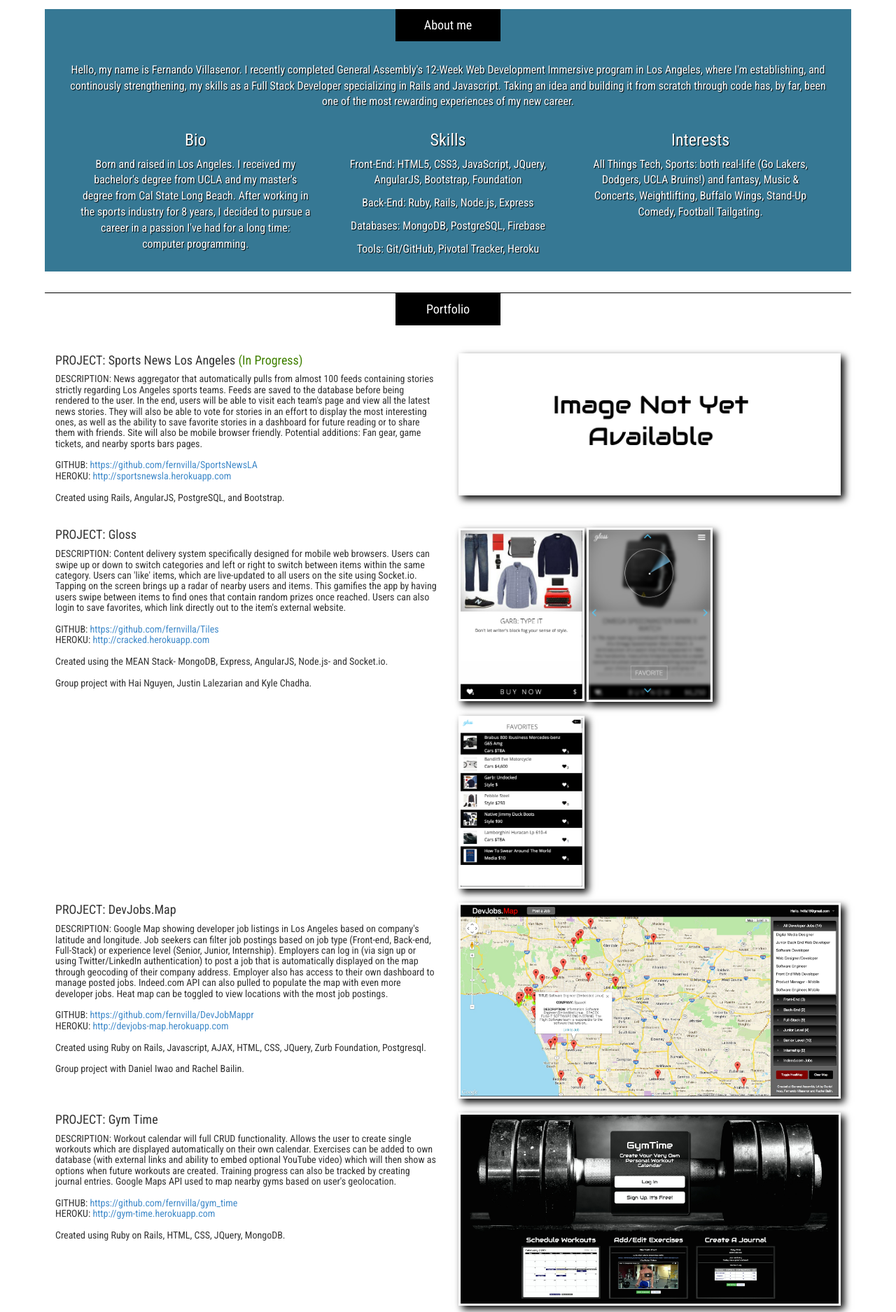
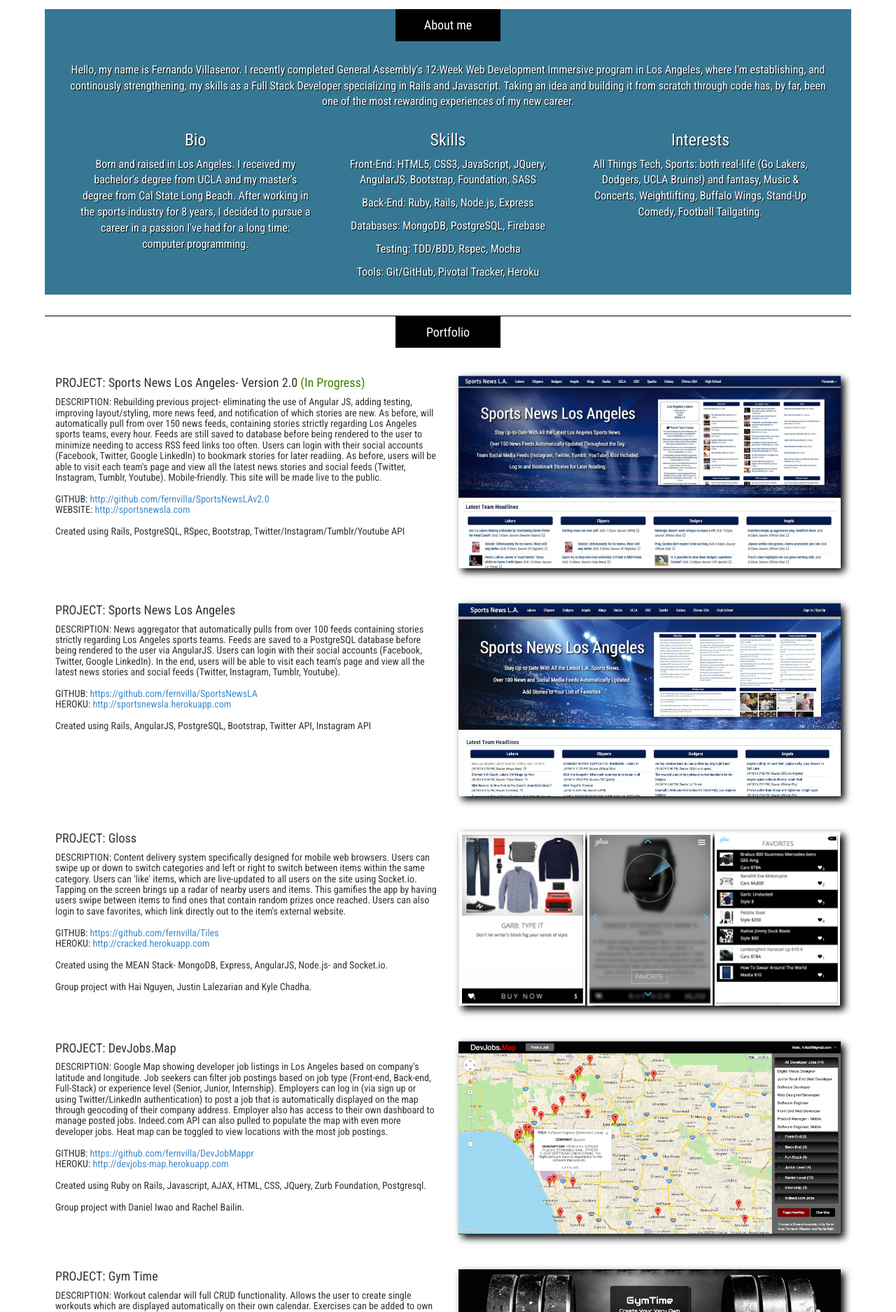
Before and after one commit to fernvilla/Portfolio, a PHP site: page / in a window 1280 px wide. Shown: the part 667-2542 px from the top of the page at 70% size. Run offline with PHP 8.4, Linux system fonts and the light colour scheme; some libraries are stand-ins or nearby versions.

Commit message:
Add Sportsnewsla project 2.0

```diff
--- a/css/main.css
+++ b/css/main.css
@@ -154,6 +154,10 @@
     border-top: 1px solid #000;
 }
 
+.projects {
+    margin: 30px 0;
+}
+
 #contact {
     text-align: center;
     background-color: #4c4c4c;
@@ -162,11 +166,11 @@
 }
 
 #image-mobile img {
+    margin: 10px 0;
     box-shadow: 5px 5px 10px #000000;
+    width: 550px;
+    max-width: 100% !important;
     height: auto;
-    width: 180px;
-    margin: 10px 0;
-    border: 3px solid #FFF;
 }
 
 #image img {
@@ -175,7 +179,6 @@
     width: 550px;
     max-width: 100% !important;
     height: auto;
-    border: 3px solid #FFF;
 }
 
 #contact ul li{
--- a/index.html
+++ b/index.html
@@ -64,9 +64,10 @@
         </div>
         <div class="col-md-4">
           <h3>Skills</h3>
-          <p>Front-End: HTML5, CSS3, JavaScript, JQuery, AngularJS, Bootstrap, Foundation</p>
+          <p>Front-End: HTML5, CSS3, JavaScript, JQuery, AngularJS, Bootstrap, Foundation, SASS</p>
           <p>Back-End: Ruby, Rails, Node.js, Express</p>
           <p>Databases: MongoDB, PostgreSQL, Firebase</p>
+          <p>Testing: TDD/BDD, Rspec, Mocha</p>
           <p>Tools: Git/GitHub, Pivotal Tracker, Heroku</p>
         </div>
         <div class="col-md-4">
@@ -76,24 +77,37 @@
       </div>
     </div>
 
-    <div class="container" id="portfolio">
+    <div class="container-fluid" id="portfolio">
       <div class="row" id="heading">
         Portfolio
       </div>
-      <div class="row">
+      <div class="row projects">
         <div class="col-xs-12 col-sm-6 col-md-6">
-          <h4>PROJECT: Sports News Los Angeles <span style="color:#408000">(In Progress)</span></h4>
-          <h5>DESCRIPTION: News aggregator that automatically pulls from almost 100 feeds containing stories strictly regarding Los Angeles sports teams. Feeds are saved to the database before being rendered to the user. In the end, users will be able to visit each team's page and view all the latest news stories. They will also be able to vote for stories in an effort to display the most interesting ones, as well as the ability to save favorite stories in a dashboard for future reading or to share them with friends. Site will also be mobile browser friendly. Potential additions: Fan gear, game tickets, and nearby sports bars pages.<br> <br>
-          GITHUB: <a href="https://github.com/fernvilla/SportsNewsLA">https://github.com/fernvilla/SportsNewsLA</a> <br>
-          HEROKU: <a href="http://sportsnewsla.herokuapp.com">http://sportsnewsla.herokuapp.com</a> <br><br>
-          Created using Rails, AngularJS, PostgreSQL, and Bootstrap. <br><br>
+          <h4>PROJECT: Sports News Los Angeles- Version 2.0 <span style="color:#408000">(In Progress)</span></h4>
+          <h5>DESCRIPTION: Rebuilding previous project- eliminating the use of Angular JS, adding testing, improving layout/styling, more news feed, and notification of which stories are new. As before, will automatically pull from over 150 news feeds, containing stories strictly regarding Los Angeles sports teams, every hour. Feeds are still saved to database before being rendered to the user to minimize needing to access RSS feed links too often. Users can login with their social accounts (Facebook, Twitter, Google LinkedIn) to bookmark stories for later readiing. As before, users will be able to visit each team's page and view all the latest news stories and social feeds (Twitter, Instagram, Tumblr, Youtube). Mobile-friendly. This site will be made live to the public. <br> <br>
+          GITHUB: <a href="http://github.com/fernvilla/SportsNewsLAv2.0">http://github.com/fernvilla/SportsNewsLAv2.0</a> <br>
+          WEBSITE: <a href="http://sportsnewsla.com">http://sportsnewsla.com</a> <br><br>
+          Created using Rails, PostgreSQL, RSpec, Bootstrap, Twitter/Instagram/Tumblr/Youtube API <br><br>
           </h5>
         </div>
         <div class="col-xs-12 col-sm-6 col-md-6" id="image">
-        <img src="img/notyet.png" alt="">
+        <a href="http://sportsnewsla.com"><img src="img/snla_new.jpg" alt="Sports News Los Angeles" title="Sports News Los Angeles"></a>
         </div>
       </div>
-      <div class="row">
+      <div class="row projects">
+        <div class="col-xs-12 col-sm-6 col-md-6">
+          <h4>PROJECT: Sports News Los Angeles <span style="color:#408000"></span></h4>
+          <h5>DESCRIPTION: News aggregator that automatically pulls from over 100 feeds containing stories strictly regarding Los Angeles sports teams. Feeds are saved to a PostgreSQL database before being rendered to the user via AngularJS. Users can login with their social accounts (Facebook, Twitter, Google LinkedIn). In the end, users will be able to visit each team's page and view all the latest news stories and social feeds (Twitter, Instagram, Tumblr, Youtube). <br> <br>
+          GITHUB: <a href="https://github.com/fernvilla/SportsNewsLA">https://github.com/fernvilla/SportsNewsLA</a> <br>
+          HEROKU: <a href="http://sportsnewsla.herokuapp.com">http://sportsnewsla.herokuapp.com</a> <br><br>
+          Created using Rails, AngularJS, PostgreSQL, Bootstrap, Twitter API, Instagram API <br><br>
+          </h5>
+        </div>
+        <div class="col-xs-12 col-sm-6 col-md-6" id="image">
+        <a href="http://sportsnewsla.herokuapp.com"><img src="img/snla.jpg" alt="Sports News Los Angeles" title="Sports News Los Angeles"></a>
+        </div>
+      </div>
+      <div class="row projects">
         <div class="col-xs-12 col-sm-6 col-md-6">
           <h4>PROJECT: Gloss</h4>
           <h5>DESCRIPTION: Content delivery system specifically designed for mobile web browsers. Users can swipe up or down to switch categories and left or right to switch between items within the same category. Users can 'like' items, which are live-updated to all users on the site using Socket.io. Tapping on the screen brings up a radar of nearby users and items. This gamifies the app by having users swipe between items to find ones that contain random prizes once reached. Users can also login to save favorites, which link directly out to the item's external website.<br> <br>
@@ -104,12 +118,11 @@
           </h5>
         </div>
         <div class="col-xs-12 col-sm-6 col-md-6" id="image-mobile">
-          <a href="http://cracked.herokuapp.com"><img class="mobile" src="img/gloss1.png" alt="Item View" title="Item View"></a>
-          <a href="http://cracked.herokuapp.com"><img class="mobile" src="img/gloss2.png" alt="Radar View" title="Radar View"></a>
-          <a href="http://cracked.herokuapp.com"><img class="mobile" src="img/gloss3.png" alt="Favorites List View" title="Favorites List View"></a>
+          <a href="http://cracked.herokuapp.com"><img src="img/gloss.png" alt="Gloss" title="Gloss"></a>
+          </a>
         </div>
       </div>
-      <div class="row">
+      <div class="row projects">
         <div class="ccol-xs-12 col-sm-6 col-md-6">
           <h4>PROJECT: DevJobs.Map</h4>
           <h5>DESCRIPTION: Google Map showing developer job listings in Los Angeles based on company's latitude and longitude. Job seekers can filter job postings based on job type (Front-end, Back-end, Full-Stack) or experience level (Senior, Junior, Internship). Employers can log in (via sign up or using Twitter/LinkedIn authentication) to post a job that is automatically displayed on the map through geocoding of their company address. Employer also has access to their own dashboard to manage posted jobs. Indeed.com API can also pulled to populate the map with even more developer jobs. Heat map can be toggled to view locations with the most job postings.<br> <br>
@@ -123,7 +136,7 @@
           <a href="http://devjobs-map.herokuapp.com"><img src="img/map.jpg" alt="DevJobs.Map" title="DevJobs.Map"></a>
         </div>
       </div>
-      <div class="row">
+      <div class="row projects">
         <div class="col-xs-12 col-sm-6 col-md-6">
           <h4>PROJECT: Gym Time</h4>
           <h5>DESCRIPTION: Workout calendar will full CRUD functionality. Allows the user to create single workouts which are displayed automatically on their own calendar. Exercises can be added to own database (with external links and ability to embed optional YouTube video) which will then show as options when future workouts are created. Training progress can also be tracked by creating journal entries. Google Maps API used to map nearby gyms based on user's geolocation.<br> <br>
@@ -136,7 +149,7 @@
           <a href="http://gym-time.herokuapp.com"><img src="img/gym.jpg" alt="Gym Time" title="Gym Time"></a>
         </div>
       </div>
-      <div class="row">
+      <div class="row projects">
         <div class="col-xs-12 col-sm-6 col-md-6">
           <h4>PROJECT: Tic Tac Toe</h4>
           <h5>DESCRIPTION: Game written in AngularJS, using a Firebase data back-end and deployed on Heroku.com. Fully functional game board (win logic, game restart, score counter/reset) that includes a live chat app, a game board toggle, and a game outcome log. Code can be altered for play to be across multiple browsers only. <br> <br>
```
Also changed, not shown: img/gloss.png (added), img/snla.jpg (added), img/snla.png (added), img/snla_new.jpg (added).
